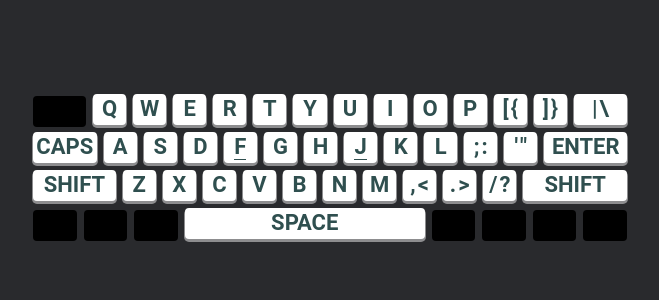
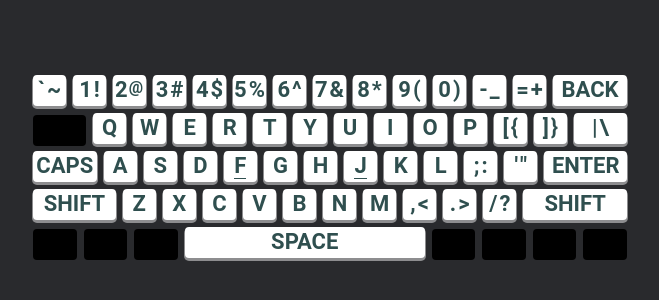
Before and after one commit to leoelicos/typr, a React (Create React App) app: page / in a window 1280 px wide. Shown: the part 232-532 px from the top of the page, without its empty margins (310-969 px from the left). Built offline with nearby package versions, Linux system fonts and the light colour scheme.

Commit message:
Add number row data

```diff
--- a/src/data/typing.js
+++ b/src/data/typing.js
@@ -1,6 +1,26 @@
 const typing = [
   {
     rowId: 0,
+    location: 0,
+    keys: [
+      { type: 'regular', value: '`~', code: 'Backquote', key: '`', render: true, composite: true },
+      { type: 'regular', value: '1!', code: 'Digit1', key: '1', render: true, composite: true },
+      { type: 'regular', value: '2@', code: 'Digit2', key: '2', render: true, composite: true },
+      { type: 'regular', value: '3#', code: 'Digit3', key: '3', render: true, composite: true },
+      { type: 'regular', value: '4$', code: 'Digit4', key: '4', render: true, composite: true },
+      { type: 'regular', value: '5%', code: 'Digit5', key: '5', render: true, composite: true },
+      { type: 'regular', value: '6^', code: 'Digit6', key: '6', render: true, composite: true },
+      { type: 'regular', value: '7&', code: 'Digit7', key: '7', render: true, composite: true },
+      { type: 'regular', value: '8*', code: 'Digit8', key: '8', render: true, composite: true },
+      { type: 'regular', value: '9(', code: 'Digit9', key: '9', render: true, composite: true },
+      { type: 'regular', value: '0)', code: 'Digit0', key: '0', render: true, composite: true },
+      { type: 'regular', value: '-_', code: 'Minus', key: '-', render: true, composite: true },
+      { type: 'regular', value: '=+', code: 'Equal', key: '=', render: true, composite: true },
+      { type: 'long-76', value: 'BACK', code: 'Backspace', key: '\\', render: true, composite: false }
+    ]
+  },
+  {
+    rowId: 1,
     location: 0,
     keys: [
       { type: 'long-56', value: '', code: 'Tab', key: 'Tab', render: false, composite: false },
@@ -17,11 +37,10 @@ const typing = [
       { type: 'regular', value: '[{', code: 'BracketLeft', key: '[', render: true, composite: true },
       { type: 'regular', value: ']}', code: 'BracketRight', key: ']', render: true, composite: true },
       { type: 'long-56', value: '|\\', code: 'Backslash', key: '\\', render: true, composite: true }
-    ],
-    render: false
+    ]
   },
   {
-    rowId: 1,
+    rowId: 2,
     location: 0,
     keys: [
       { type: 'long-66', value: 'CAPS', code: 'CapsLock', key: 'CapsLock', render: true, composite: false },
@@ -41,7 +60,7 @@ const typing = [
     render: false
   },
   {
-    rowId: 2,
+    rowId: 3,
     location: 0,
     keys: [
       { type: 'long-84', value: 'SHIFT', code: 'ShiftLeft', key: 'Shift', render: true, composite: false },
@@ -60,7 +79,7 @@ const typing = [
     render: false
   },
   {
-    rowId: 3,
+    rowId: 4,
     location: 0,
     keys: [
       { type: 'long-47', value: '', code: 'ControlLeft', key: 'Control', render: false, composite: false },
```
